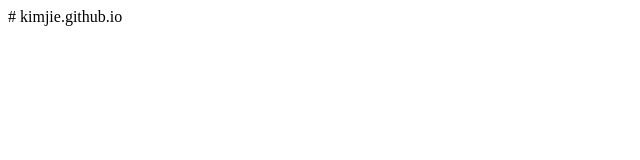
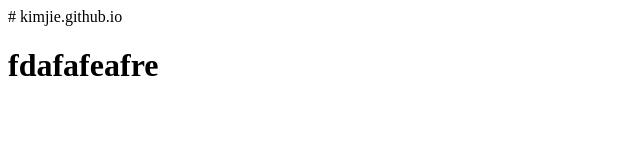
Before and after one commit to 1821819099/kimjie.github.io, a plain HTML site: page index.html in a window 1280 px wide. Shown: the whole page, without its empty margins (0-640 px from the left). Drawn offline with Linux system fonts and the light colour scheme.

Commit message:
Update index.html

```diff
--- a/index.html
+++ b/index.html
@@ -1 +1,2 @@
 # kimjie.github.io
+<h1>fdafafeafre</h1>
```
